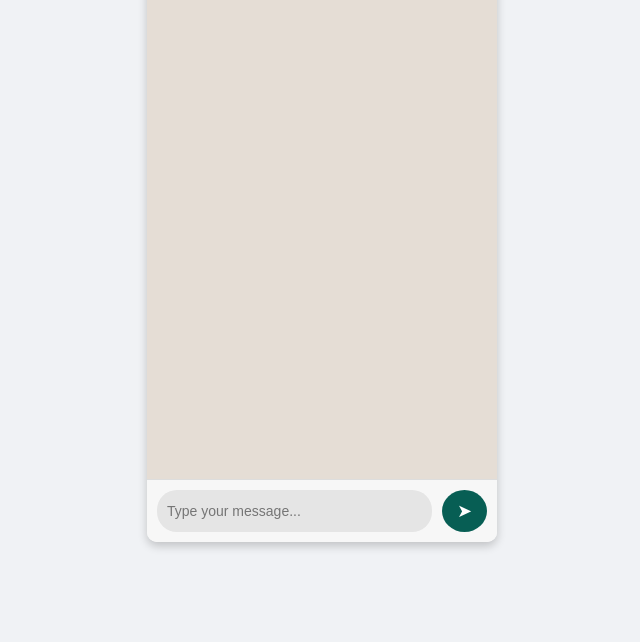
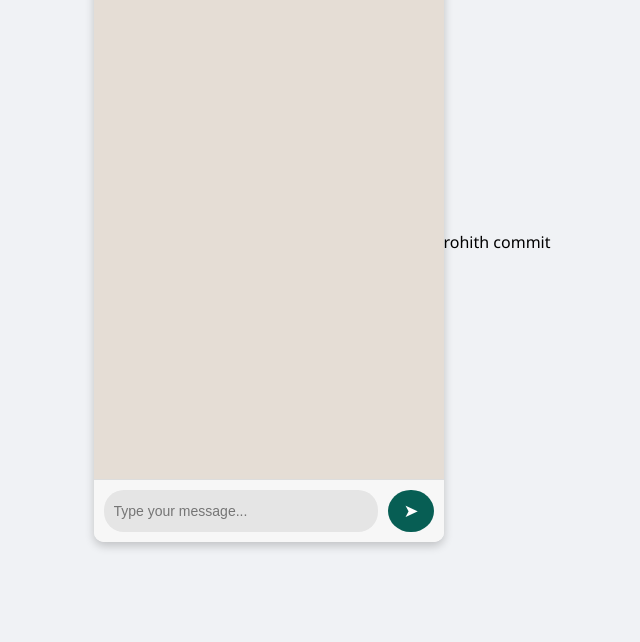
Before and after one commit to abhishekvarale/FTPT1998, a website: page index.html in a window 1280 px wide. Shown: the part 158-800 px from the top of the page, without its empty margins (318-958 px from the left). Drawn offline with nearby package versions, Linux system fonts and the light colour scheme.

Commit message:
Update index.html

```diff
--- a/index.html
+++ b/index.html
@@ -19,3 +19,4 @@
     <script src="app.js"></script>
 </body>
 </html>
+rohith commit
```
